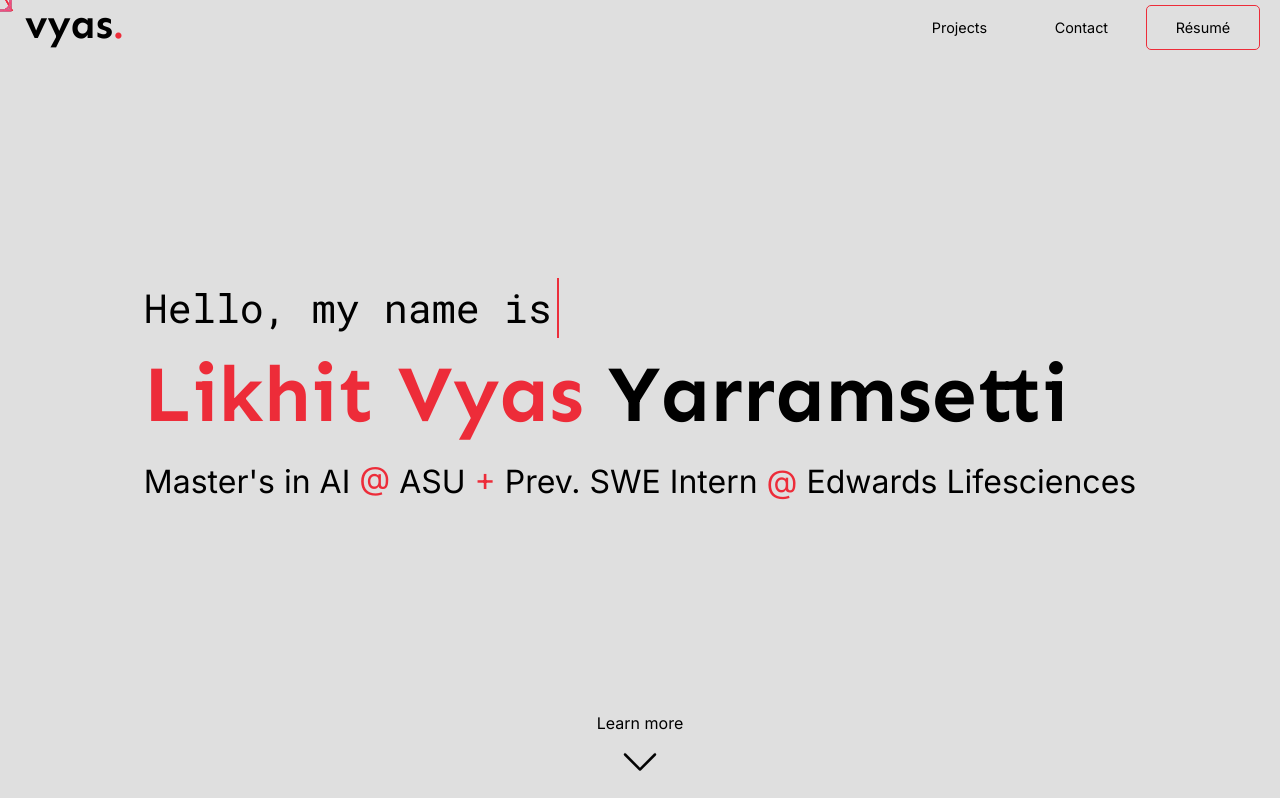
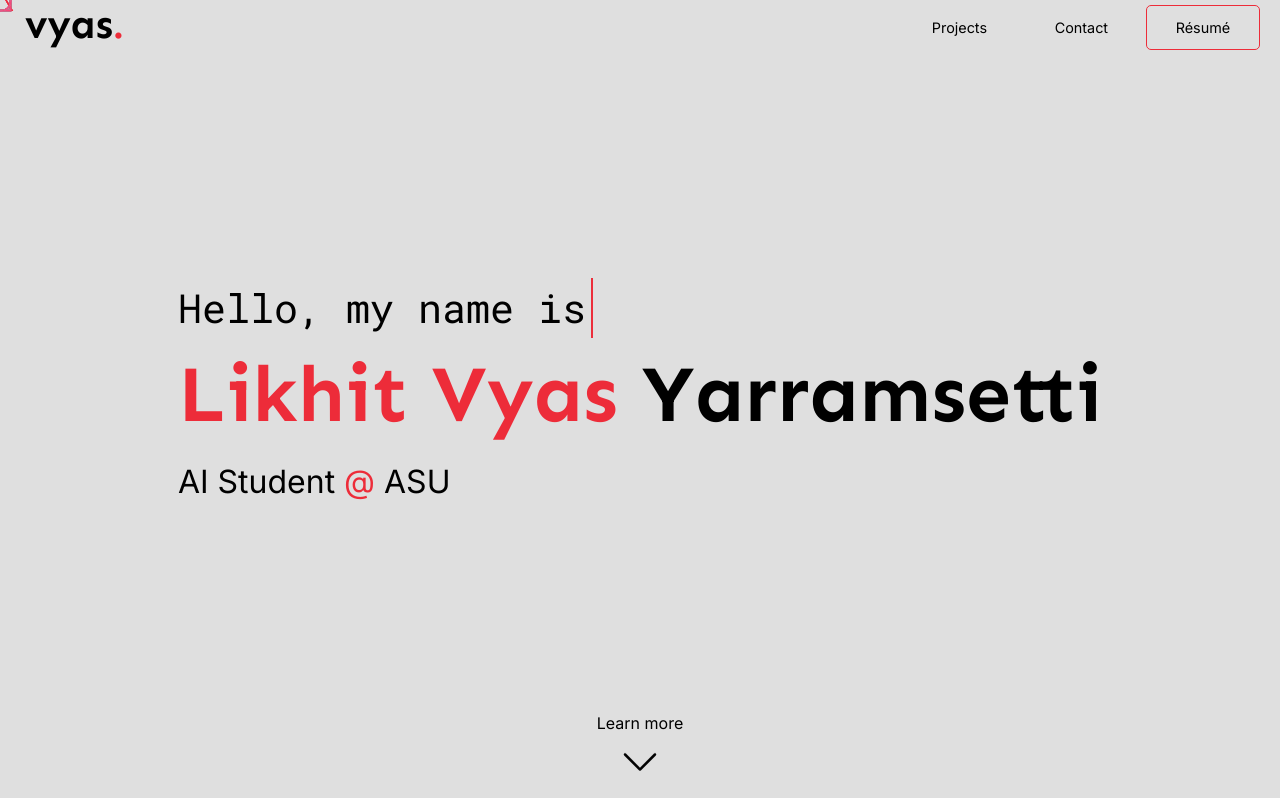
Before and after one commit to likhity/likhity-new-website, a Next.js app: page / in a window 1280 px wide. Shown: the top 798 px of the page. Built offline with nearby package versions, Linux system fonts and the light colour scheme.

Commit message:
Edit subtitle

```diff
--- a/pages/index.js
+++ b/pages/index.js
@@ -37,7 +37,7 @@ export default function Home() {
           <div className={styles.title}>
             <p className={styles.typing}>Hello, my name is</p>
             <h1 className={styles.nameTitle}><span className="accent">Likhit Vyas</span> Yarramsetti</h1>
-            <p className={styles.nameSubtitle}>Master's in AI <span className='accent'>@</span> ASU <span className="accent">+</span> Prev. SWE Intern <span className='accent'>@</span> Edwards Lifesciences</p>
+            <p className={styles.nameSubtitle}>AI Student <span className='accent'>@</span> ASU</p>
           </div>
           <div className={styles.downPointer}>
             <BsChevronDown />
```
